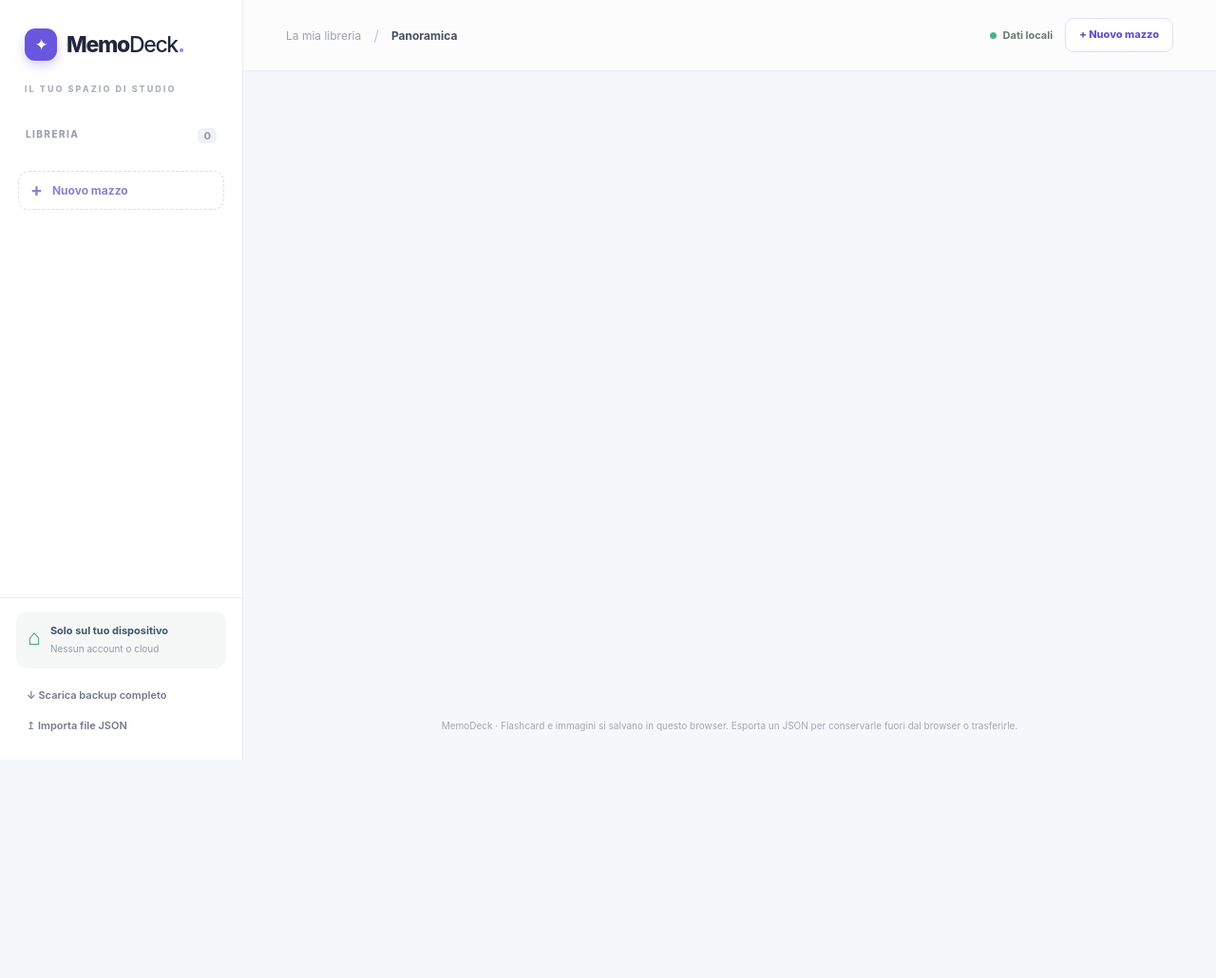
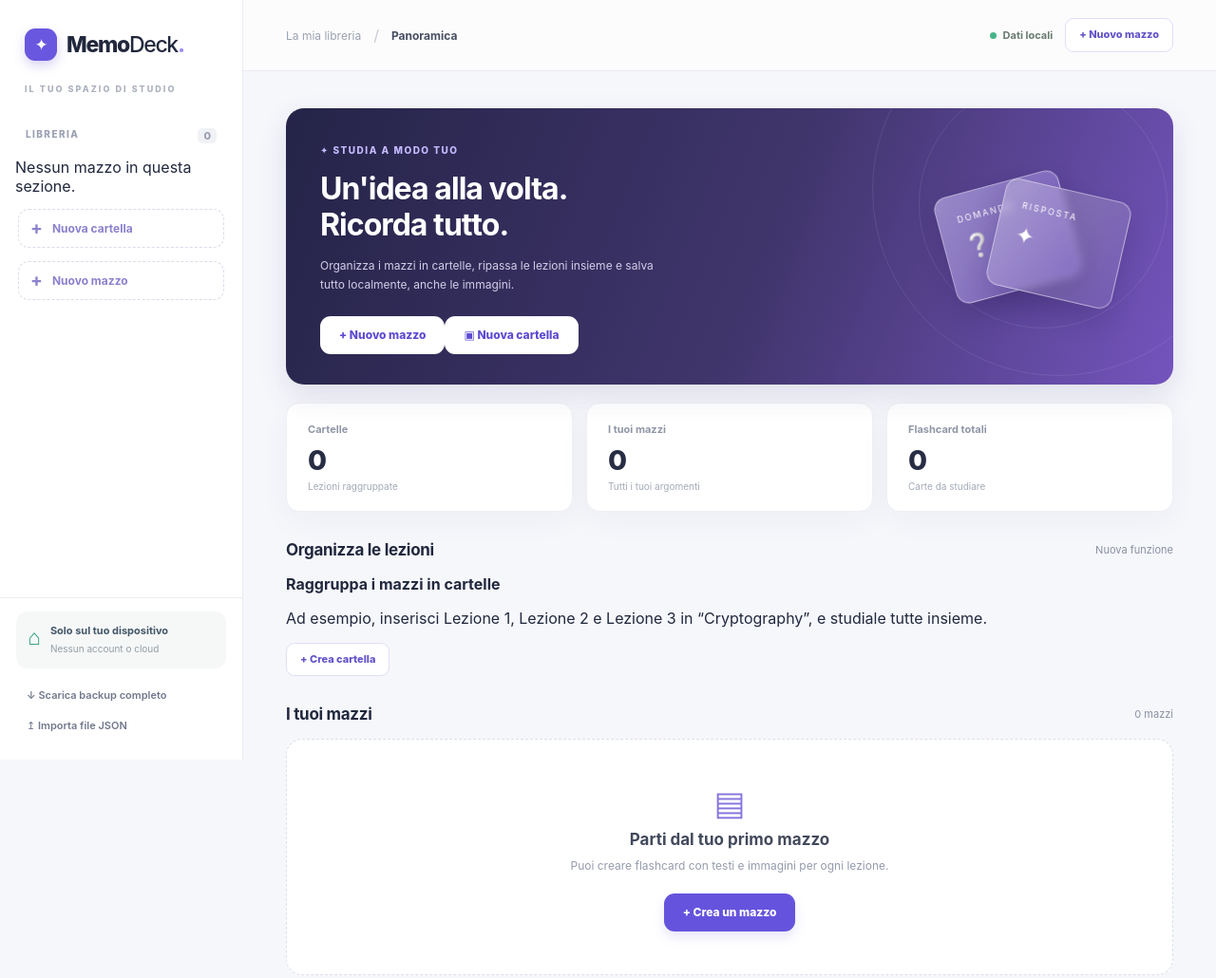
Before and after one commit to Simonep1/Memodeck, a plain HTML site: page index.html in a window 1280 px wide. Shown: the top 1030 px of the page at 95% size. Before the commit the page ends 800 px from the top, so only its background shows below. Drawn offline with Linux system fonts and the light colour scheme.

Commit message:
Update title and version for styles and scripts

```diff
--- a/index.html
+++ b/index.html
@@ -5,9 +5,9 @@
   <meta name="viewport" content="width=device-width, initial-scale=1">
   <meta name="theme-color" content="#f6f7fb">
   <meta name="description" content="Crea flashcard con testo e immagini, ripassale e salvale localmente in JSON. Nessun account necessario.">
-  <title>MemoDeck</title>
-  <link rel="stylesheet" href="styles.css?v=4">
-  <script src="app.js?v=4" defer></script>
+  <title>MemoDeck — Flashcard tue, davvero</title>
+  <link rel="stylesheet" href="styles.css?v=5">
+  <script src="app.js?v=5" defer></script>
 </head>
 <body>
   <div class="app-shell">
@@ -19,6 +19,7 @@
       <div class="sidebar-scroll">
         <div class="sidebar-label">LIBRERIA <span id="deck-count">0</span></div>
         <nav class="deck-nav" id="deck-nav" aria-label="Mazzi"></nav>
+        <button class="add-deck-link" id="sidebar-new-group" type="button"><span class="plus-icon">+</span> Nuova cartella</button>
         <button class="add-deck-link" id="sidebar-new-deck" type="button"><span class="plus-icon">+</span> Nuovo mazzo</button>
       </div>
       <div class="sidebar-footer">
```
